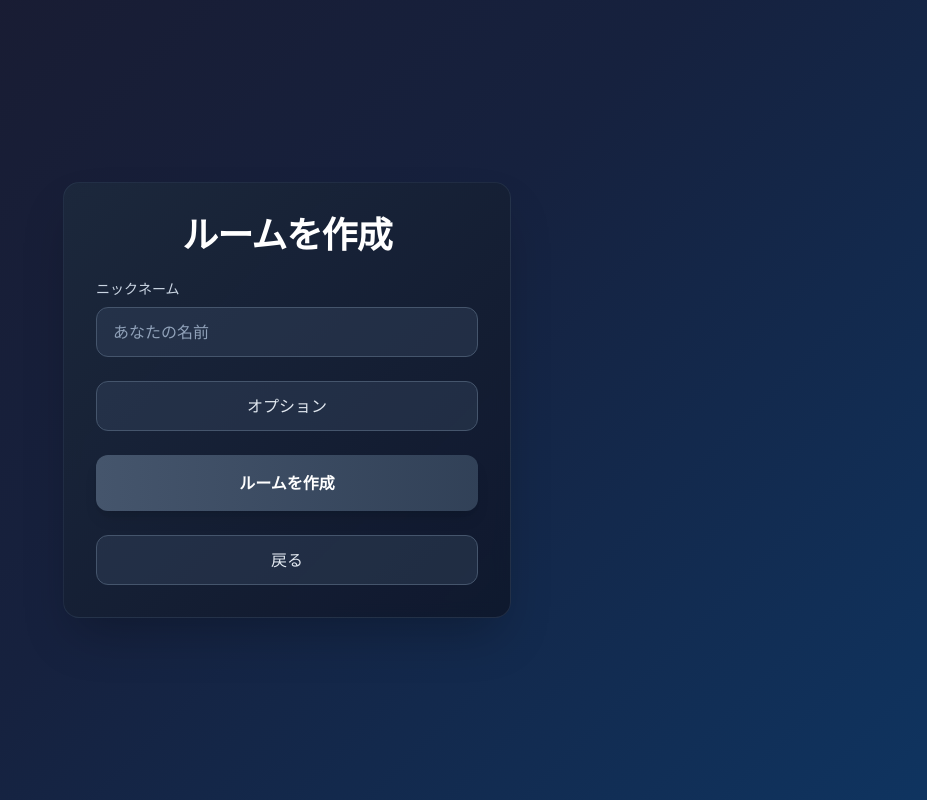
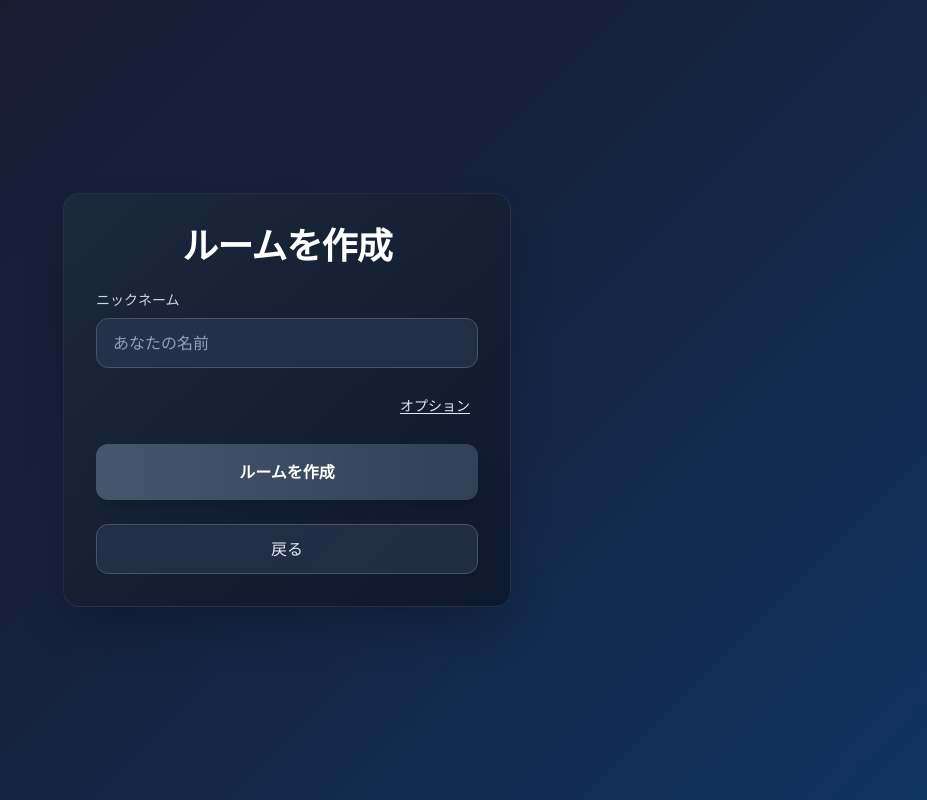
Before and after one commit to k-mysa6505/minna-de-quiz, a Next.js app: page /create-room in a window 1280 px wide. Shown: the whole page, without its empty margins (353-1280 px from the left). Built offline with nearby package versions, Linux system fonts and the light colour scheme; no server answers.

Commit message:
fix: オプションボタンのこじんまり化

```diff
--- a/app/create-room/page.tsx
+++ b/app/create-room/page.tsx
@@ -93,13 +93,15 @@ export default function CreateRoomPage() {
         </div>
 
         {/* オプションボタン */}
+        <div className="flex justify-end">
           <button
             type="button"
             onClick={() => setShowOptions(!showOptions)}
-          className="w-full bg-slate-700/50 hover:bg-slate-600/50 text-slate-200 font-medium py-3 px-4 rounded-xl border border-slate-600 transition-all duration-300"
+            className="text-slate-200 text-sm underline underline-offset-2 px-2 py-1 transition-all duration-300"
           >
             {showOptions ? 'オプションを閉じる' : 'オプション'}
           </button>
+        </div>
 
         {/* エラーメッセージ */}
         {error && (
```
Lines whose indentation alone changed are shown as unchanged.
